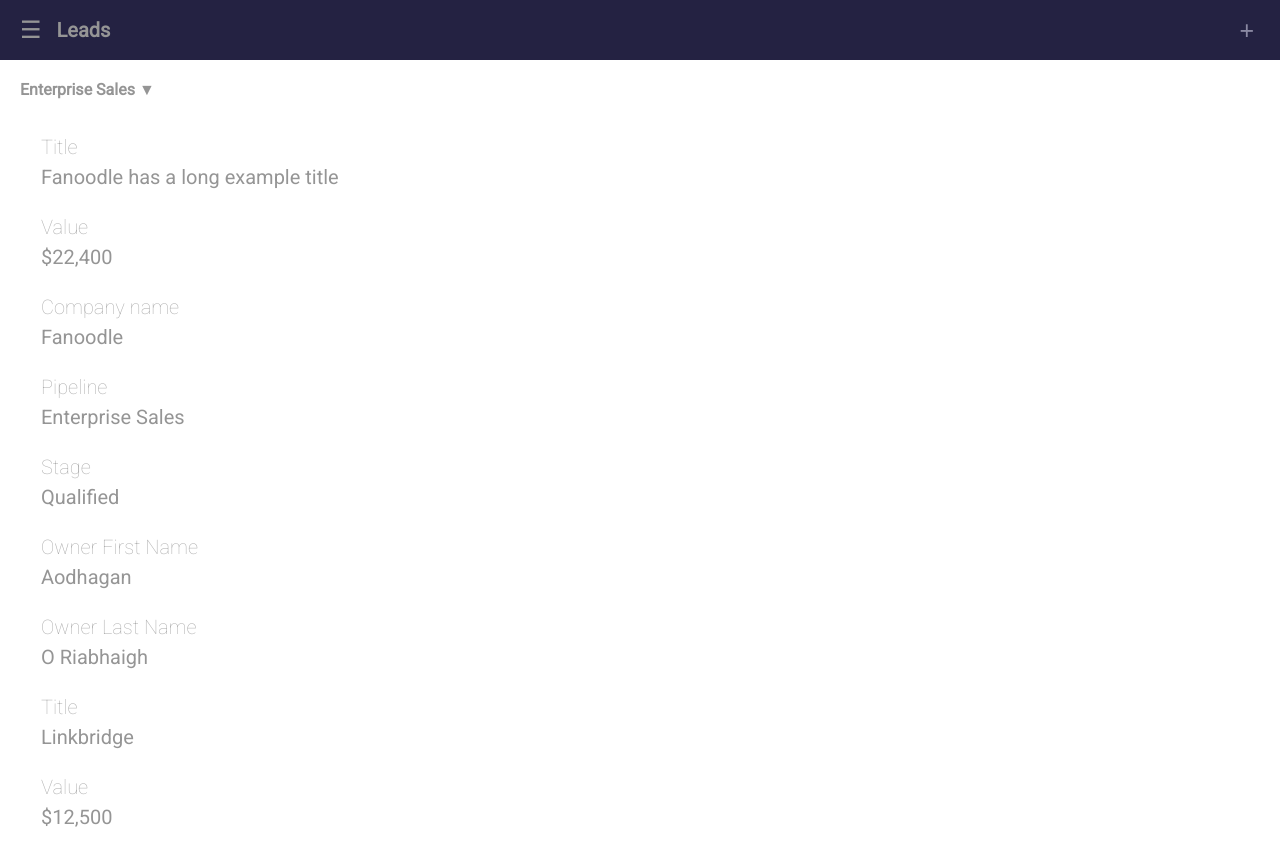
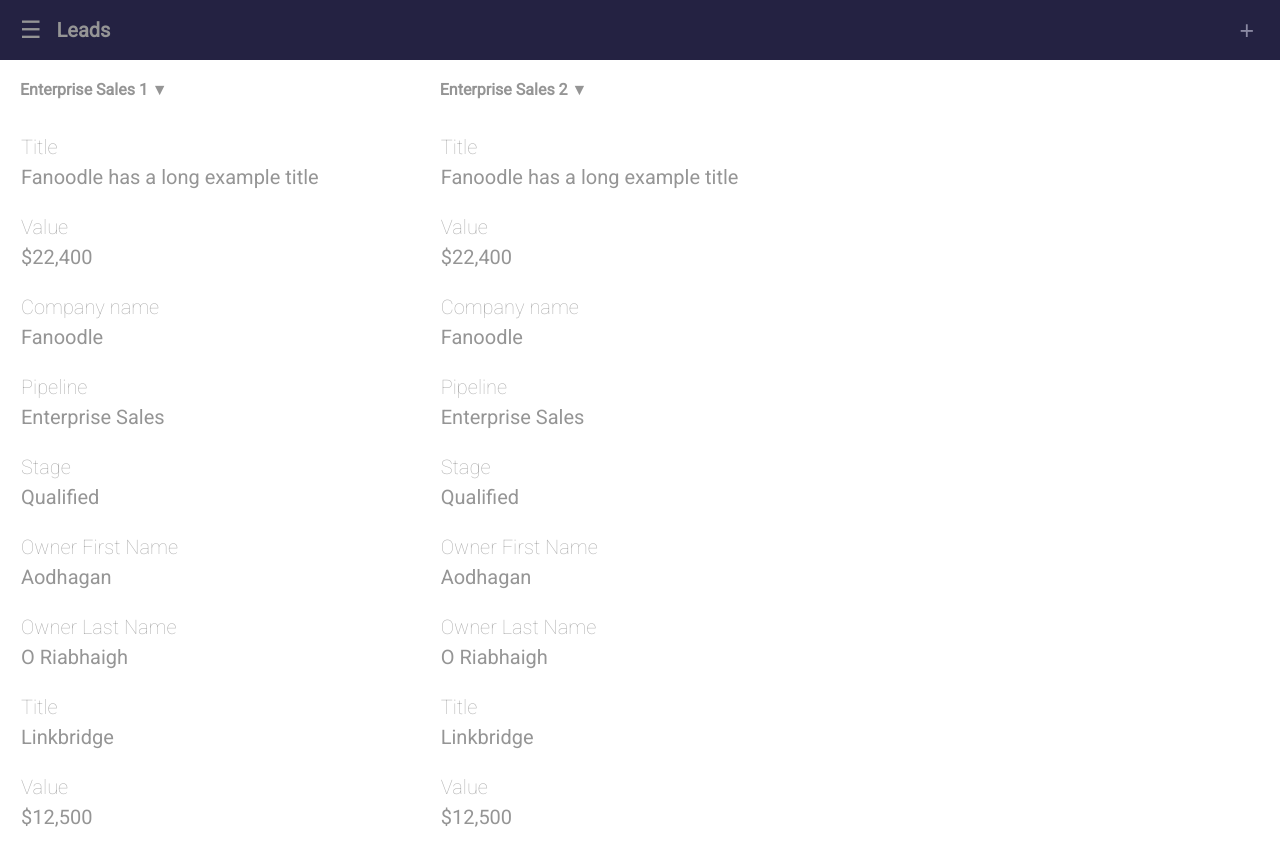
Before and after one commit to gabriel447/HTML_table_, a plain HTML site: page index.html in a window 1280 px wide. Drawn offline with Linux system fonts and the light colour scheme.

Commit message:
replicação de tabela

```diff
--- a/index.html
+++ b/index.html
@@ -22,8 +22,9 @@
             <button class="add-button">+</button>
         </div>
     </header>
+    <div class="tables">
         <div class="toggle-header">
-        <a>Enterprise Sales &#9660</a>
+            <a>Enterprise Sales 1 &#9660</a>
             <table>
                 <tr>
                     <th>Title</th>
@@ -81,6 +82,66 @@
                 </tr>
             </table>
         </div>
+        <div class="toggle-header">
+            <a>Enterprise Sales 2 &#9660</a>
+            <table>
+                <tr>
+                    <th>Title</th>
+                </tr>
+                <tr>
+                    <td>Fanoodle has a long example title</td>
+                </tr>
+                <tr>
+                    <th>Value</th>
+                </tr>
+                <tr>
+                    <td>$22,400</td>
+                </tr>
+                <tr>
+                    <th>Company name</th>
+                </tr>
+                <tr>
+                    <td>Fanoodle</td>
+                </tr>
+                <tr>
+                    <th>Pipeline</th>
+                </tr>
+                <tr>
+                    <td>Enterprise Sales</td>
+                </tr>
+                <tr>
+                    <th>Stage</th>
+                </tr>
+                <tr>
+                    <td>Qualified</td>
+                </tr>
+                <tr>
+                    <th>Owner First Name</th>
+                </tr>
+                <tr>
+                    <td>Aodhagan</td>
+                </tr>
+                <tr>
+                    <th>Owner Last Name</th>
+                </tr>
+                <tr>
+                    <td>O Riabhaigh</td>
+                </tr>
+                <tr>
+                    <th>Title</th>
+                </tr>
+                <tr>
+                    <td>Linkbridge</td>
+                </tr>
+                <tr>
+                    <th>Value</th>
+                </tr>
+                <tr>
+                    <td>$12,500</td>
+                </tr>
+            </table>
+        </div>
+    </div>
 </body>
 
 </html>
--- a/style.css
+++ b/style.css
@@ -61,12 +61,17 @@
 
 .toggle-header {
     margin: 20px;
+    margin-right: 100px;
 }
 
 table {
     border-collapse: collapse;
     width: 100%;
-    margin: 35px 0px 20px 20px;
+    margin: 35px 0px 20px 0px;
+}
+
+.tables {
+    display: flex;
 }
 
 th {
```
Lines whose indentation alone changed are shown as unchanged.
